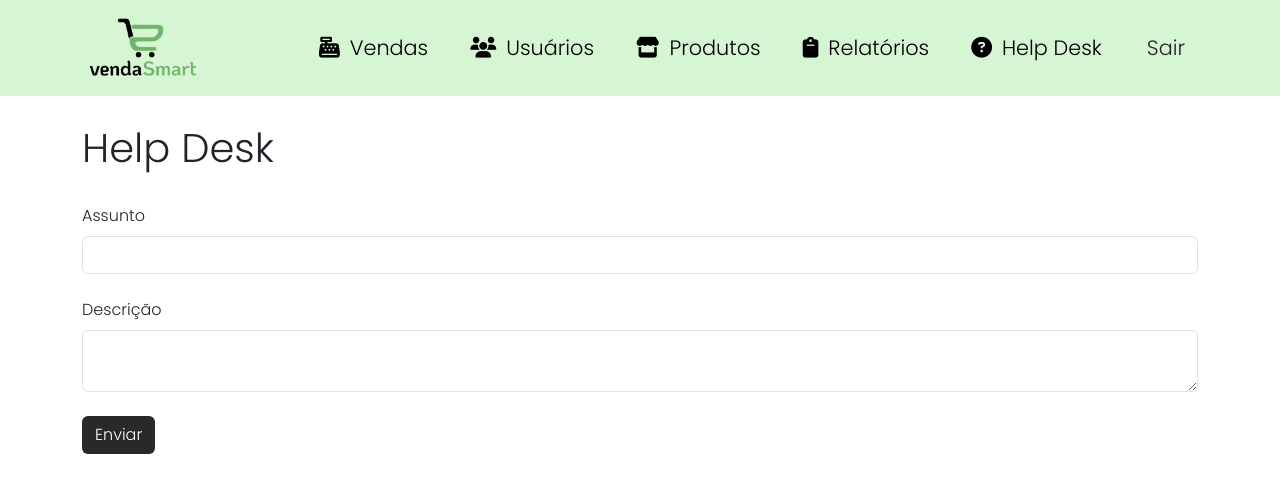
After one commit to josesandovaln/VendaSmart, a Flask app: page /helpdesk in a window 1280 px wide. The commit adds this page. Shown: the top 493 px of the page. Run offline with Flask 3, Linux system fonts and the light colour scheme; a user stored in the database is signed in; some libraries are stand-ins or nearby versions.

Commit message:
hiplementação do HelpDesk

```diff
--- a/site_atividade/forms/__init__.py
+++ b/site_atividade/forms/__init__.py
@@ -1,6 +1,6 @@
 from flask_wtf import FlaskForm
 from wtforms import StringField, PasswordField, SubmitField, BooleanField, IntegerField, FloatField, SelectField, \
-    DateField
+    DateField, TextAreaField
 from wtforms.validators import DataRequired, length, email, equal_to, Length, EqualTo
 
 
@@ -48,3 +48,7 @@ class PagamentoForm(FlaskForm):
 
 class RelatorioVendasDiarioForm(FlaskForm):
     data = DateField('Data', validators=[DataRequired()])
+
+class HelpDeskForm(FlaskForm):
+    subject = StringField('Assunto', validators=[DataRequired()])
+    description = TextAreaField('Descrição', validators=[DataRequired()])
--- a/site_atividade/routers/__init__.py
+++ b/site_atividade/routers/__init__.py
@@ -1,10 +1,13 @@
 from datetime import datetime
+
+import mail
 from flask import render_template, url_for, redirect, flash, request, get_template_attribute, jsonify, \
-    render_template_string
+    render_template_string, current_app
+from flask_mail import Message
 from sqlalchemy import desc
 
 from site_atividade.forms import FormLogin, FormCadastroUsuario, FormListarUsuario, VendasForm, PagamentoForm, \
-    FormEditarUsuario, FormAtualizarSenha
+    FormEditarUsuario, FormAtualizarSenha, HelpDeskForm
 from site_atividade import app, database, bcrypt
 from site_atividade.models import Usuario, Produtos, Categoria, Venda, Pagamento
 from flask_login import login_user, logout_user, login_required
@@ -367,7 +370,33 @@ def obter_ultimo_pagamento():
         return jsonify(ultimo_pagamento={})
 
 
+@app.route('/helpdesk', methods=['GET', 'POST'])
+@login_required
+def helpdesk():
+    form = HelpDeskForm()
 
+    if form.validate_on_submit():
+        # Lógica para enviar a solicitação de suporte aos desenvolvedores
+        subject = form.subject.data
+        description = form.description.data
+
+        # Exemplo: enviar um email para os desenvolvedores com os detalhes da solicitação
+        send_support_request_email(subject, description)
+
+        flash('Sua solicitação de suporte foi enviada com sucesso!', 'alert-success')
+        return redirect(url_for('helpdesk'))
+
+    return render_template('helpdesk.html', form=form)
+
+def send_support_request_email(subject, description):
+    # Crie uma instância da classe Message do Flask-Mail
+    message = Message(subject=subject, sender=current_app.config['MAIL_USERNAME'], recipients=[current_app.config['SUPPORT_EMAIL']])
+
+    # Defina o corpo do email
+    message.body = description
+
+    # Envie o email utilizando o objeto Mail e a função send() do Flask-Mail
+    mail.send(message)
 
 
 
--- /dev/null
+++ b/site_atividade/templates/helpdesk.html
@@ -0,0 +1,27 @@
+{% extends 'base.html' %}
+
+{% block body %}
+<div class="container theme-showcase" role="main">
+  <br>
+  <div class="page-header">
+    <h1>Help Desk</h1>
+  </div>
+
+  <br>
+
+  <form method="post" action="{{ url_for('helpdesk') }}">
+    {{ form.hidden_tag() }}
+    <div class="form-group">
+      {{ form.subject.label(class="form-label") }}
+      {{ form.subject(class="form-control") }}
+    </div>
+    <br>
+    <div class="form-group">
+      {{ form.description.label(class="form-label") }}
+      {{ form.description(class="form-control") }}
+    </div>
+    <br>
+    <button type="submit" class="btn btn-color3">Enviar</button>
+  </form>
+</div>
+{% endblock %}
--- a/site_atividade/templates/lista_produto.html
+++ b/site_atividade/templates/lista_produto.html
@@ -44,7 +44,7 @@
                         <tr data-href="#">
                            </td> <td class="text-center"> {{ produto.id_produtos }} </td>
                             <td class="text-center">{{ produto.produto }}</td>
-                            <td class="text-center">{{ produto.marca }}</td>
+                            <td class="text-center ">{{ produto.marca }}</td>
                             <td class="text-center">{{ produto.categoria.categoria }}</td>
                             <td class="text-center">{{ "{:.2f}".format(produto.preco_aquisicao).replace('.', ',') }}</td>
                             <td class="text-center">{{ "{:.2f}".format(produto.preco).replace('.', ',') }}</td>
--- a/site_atividade/templates/lista_usuario.html
+++ b/site_atividade/templates/lista_usuario.html
@@ -4,7 +4,7 @@
         <div class="container theme-showcase" role="main">
             <div class="page-header">
                 <br>
-                <h3 class="box-title col-md-12">Usuários</h3>
+                <h2 class="box-title col-md-12">Usuários</h2>
             </div>
 
             <br>
--- a/site_atividade/templates/navbar.html
+++ b/site_atividade/templates/navbar.html
@@ -26,17 +26,20 @@
           <a class="nav-link mx-2" href="{{ url_for('vendas') }}"><i class="fa-solid fa-cash-register style="color: #000000;"></i>Vendas</a>
         </li>
         <li class="nav-item">
-          <a class="nav-link mx-2" href="{{ url_for('usuarios') }}"><i class="fa-solid fa-users" style="color: #000000;"></i>Usuário</a>
+          <a class="nav-link mx-2" href="{{ url_for('usuarios') }}"><i class="fa-solid fa-users" style="color: #000000;"></i>Usuários</a>
         </li>
         <li class="nav-item">
           <a class="nav-link mx-2" href="{{ url_for('produtos') }}"><i class="fa-solid fa-store" style="color: #000000;"></i>Produtos</a>
         </li>
         <li class="nav-item">
-          <a class="nav-link mx-2" href="{{ url_for('relatorio_vendas_diario') }}"><i class="fa-solid fa-clipboard" style="color: #000000;"></i>Relatorio</a>
+          <a class="nav-link mx-2" href="{{ url_for('relatorio_vendas_diario') }}"><i class="fa-solid fa-clipboard" style="color: #000000;"></i>Relatórios</a>
+        </li>
+        <li class="nav-item">
+          <a class="nav-link mx-2" href="{{ url_for('helpdesk') }}"><i class="fa-solid fa-circle-question" style="color: #000000;"></i>Help Desk</a>
         </li>
         <li class="nav-item ms-3">
             <a class="btn btn-black btn-rounded" href="{{ url_for('logout') }}">Sair</a>
-          </li>
+        </li>
         {% else %}
         <li class="nav-item">
           <a class="nav-link mx-2" href="{{ url_for('login') }}"><i class="fas fa-heart pe-2"></i>Login</a>
--- a/site_atividade/templates/vendas.html
+++ b/site_atividade/templates/vendas.html
@@ -5,7 +5,7 @@
     <div class="container theme-showcase" role="main">
         <br>
         <div class="page-header">
-            <h2 class="box-title col-md-12">Venda</h2>
+            <h2 class="box-title col-md-12">Vendas</h2>
         </div>
 
         <br>
```
Also changed, not shown: instance/pdv.db.
